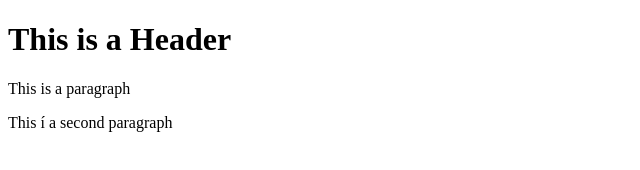
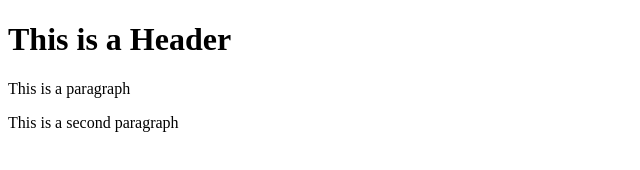
Before and after one commit to trungndde160362/git-test, a plain HTML site: page templates/test.html in a window 1280 px wide. Shown: the full height of the page, 0-640 px from the left. Drawn offline with Linux system fonts and the light colour scheme.

Commit message:
fourth commit

```diff
--- a/templates/test.html
+++ b/templates/test.html
@@ -4,7 +4,7 @@
         <body>
             <h1>This is a Header</h1>
             <p>This is a paragraph</p>
-            <p>This í a second paragraph</p>
+            <p>This is a second paragraph</p>
         </body>
     </head>
 </html>
```
